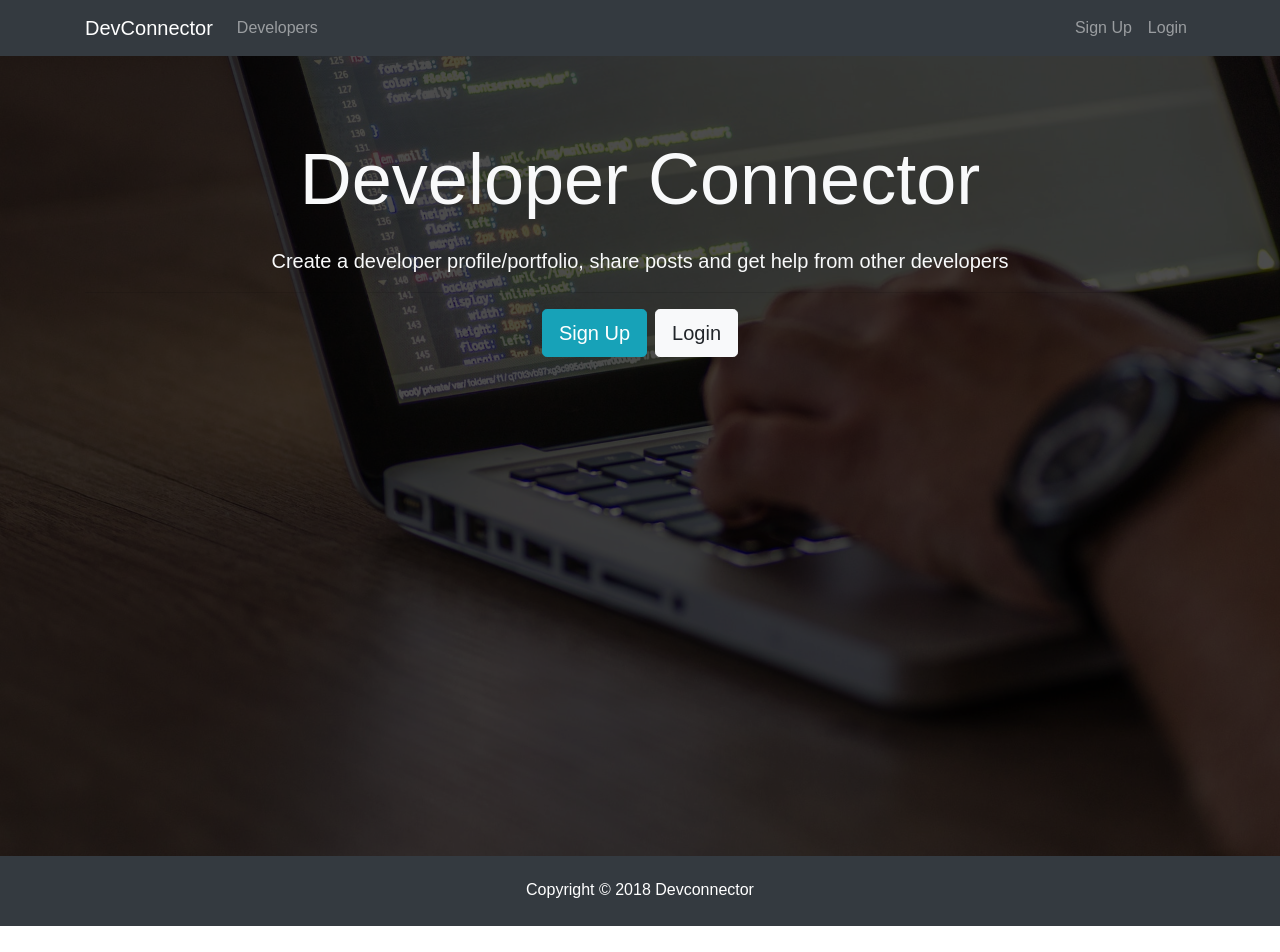
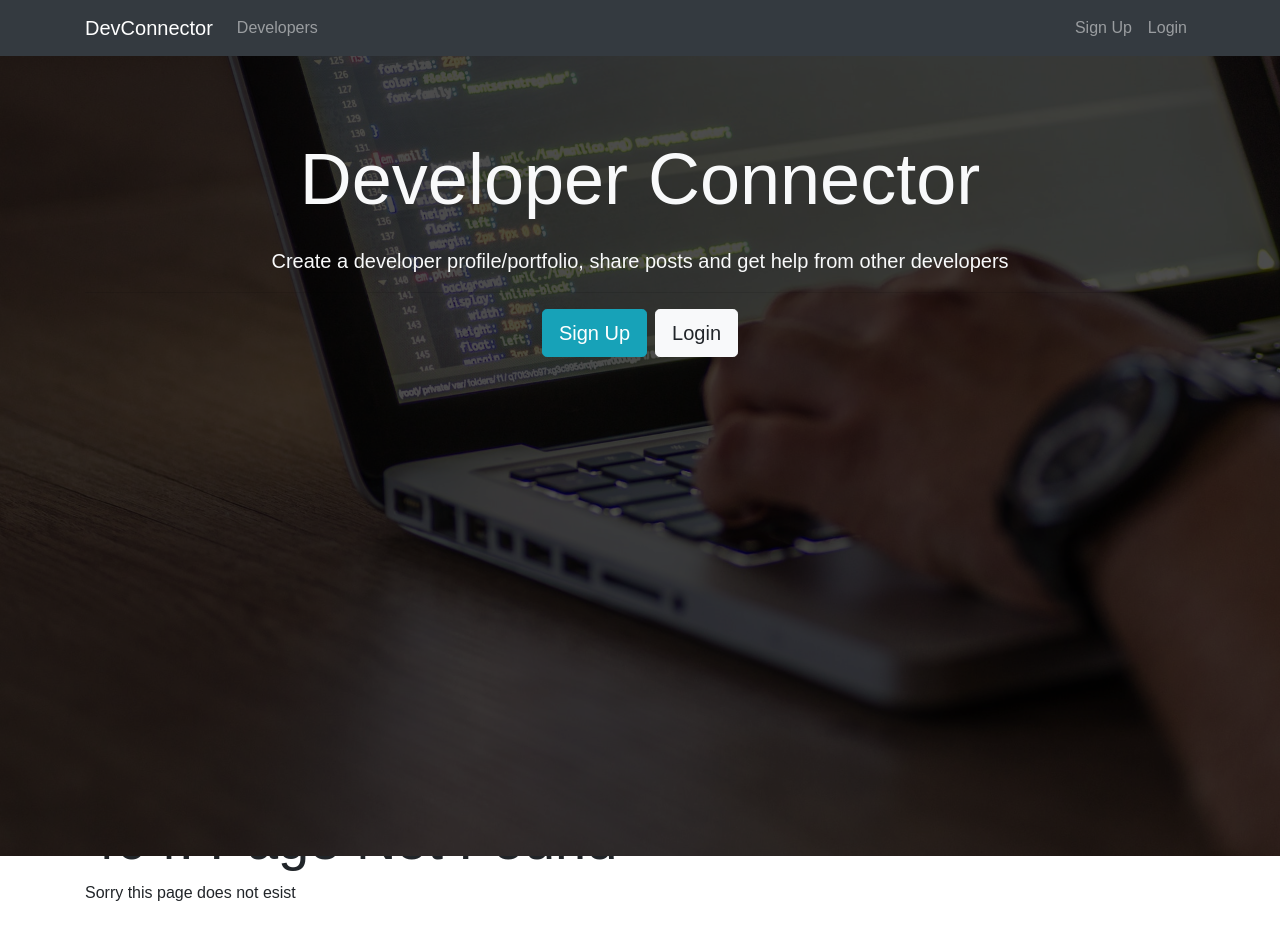
Before and after one commit to AspieCoder1/devconnector, a React app in the folder client/: page / in a window 1280 px wide. Shown: the top 952 px of the page. Before the commit the page ends 926 px from the top, so only its background shows below. Built offline with nearby package versions, Linux system fonts and the light colour scheme.

Commit message:
Not Found page added

```diff
--- a/client/src/App.js
+++ b/client/src/App.js
@@ -21,6 +21,7 @@ import AddExperience from './components/add-credentials/AddExperience';
 import AddEducation from './components/add-credentials/AddEducation';
 import Profiles from './components/profiles/Profiles';
 import Profile from './components/profile/Profile';
+import NotFound from './components/not-found/NotFound';
 
 import './App.css';
 
@@ -73,6 +74,7 @@ class App extends Component {
 									component={AddEducation}
 								/>
 							</Switch>
+							<Route exact path="*" component={NotFound} />
 						</div>
 						<Footer />
 					</div>
--- /dev/null
+++ b/client/src/components/not-found/NotFound.js
@@ -0,0 +1,10 @@
+import React from 'react';
+
+export default () => {
+	return (
+		<div>
+			<h1 className="display-4">404: Page Not Found</h1>
+			<p>Sorry this page does not esist</p>
+		</div>
+	);
+};
--- a/client/src/components/profile/Profile.js
+++ b/client/src/components/profile/Profile.js
@@ -13,6 +13,12 @@ class Profile extends Component {
 	componentDidMount() {
 		if (this.props.match.params.handle) {
 			this.props.getProfileByHandle(this.props.match.params.handle);
+		}
+	}
+
+	UNSAFE_componentWillReceiveProps(nextProps) {
+		if (nextProps.profile.profile === null && this.props.profile.loading) {
+			nextProps.history.push('/not-found');
 		}
 	}
 
@@ -53,7 +59,8 @@ class Profile extends Component {
 Profile.propTypes = {
 	profile: PropTypes.object.isRequired,
 	match: PropTypes.object.isRequired,
-	getProfileByHandle: PropTypes.func.isRequired
+	getProfileByHandle: PropTypes.func.isRequired,
+	history: PropTypes.object.isRequired
 };
 
 const mapStateToProps = state => ({
```
